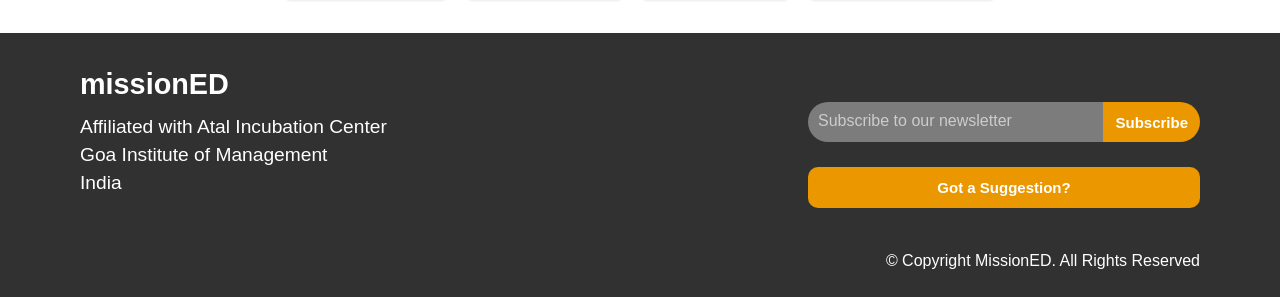
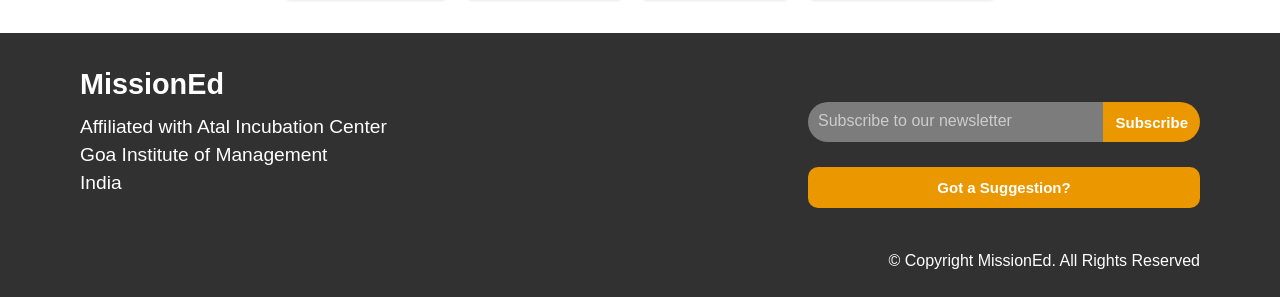
Before and after one commit to Retro-Vis1on/missionEd-Concept, a React (Create React App) app: page /welcome in a window 1280 px wide. Shown: the part 832-1129 px from the top of the page. Built offline with nearby package versions, Linux system fonts and the light colour scheme; no server answers; the database is empty.

Commit message:
Footer fix

```diff
--- a/src/components/UI/Footer/Footer.js
+++ b/src/components/UI/Footer/Footer.js
@@ -44,7 +44,7 @@
             <div className={classes.content}>
                 <div className={classes.info}>
                     <div className={classes.name}>
-                        <h2>missionED</h2>
+                        <h2>MissionEd</h2>
                         <p>Affiliated with Atal Incubation Center</p>
                         <p>Goa Institute of Management</p>
                         <p>India</p>
@@ -68,7 +68,7 @@
                     <Button onClick={() => showStateUpdater(true)}>Got a Suggestion?</Button>
                 </div>
             </div>
-            <p>© Copyright MissionED. All Rights Reserved</p>
+            <p>© Copyright MissionEd. All Rights Reserved</p>
         </footer>
     </>
 }
```
